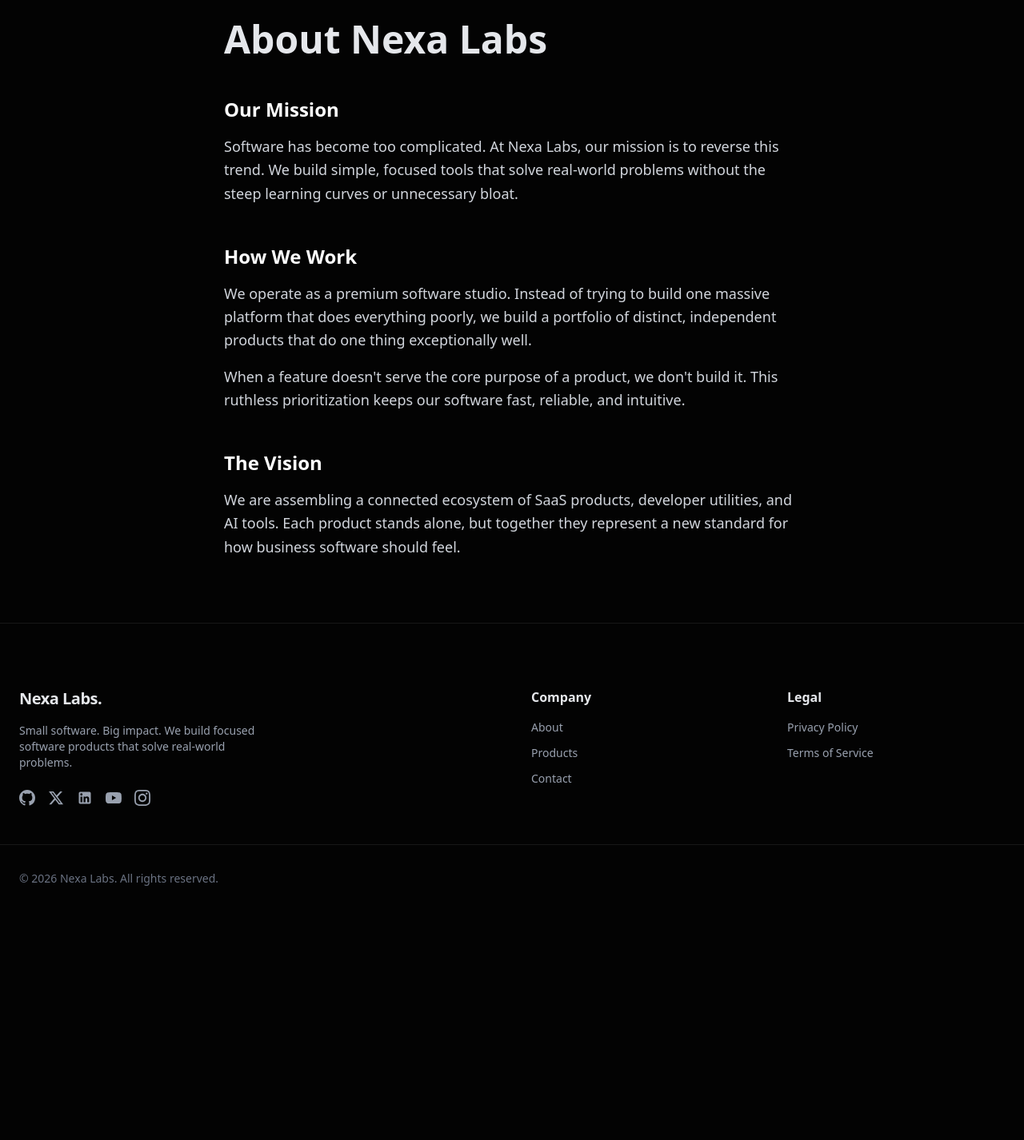
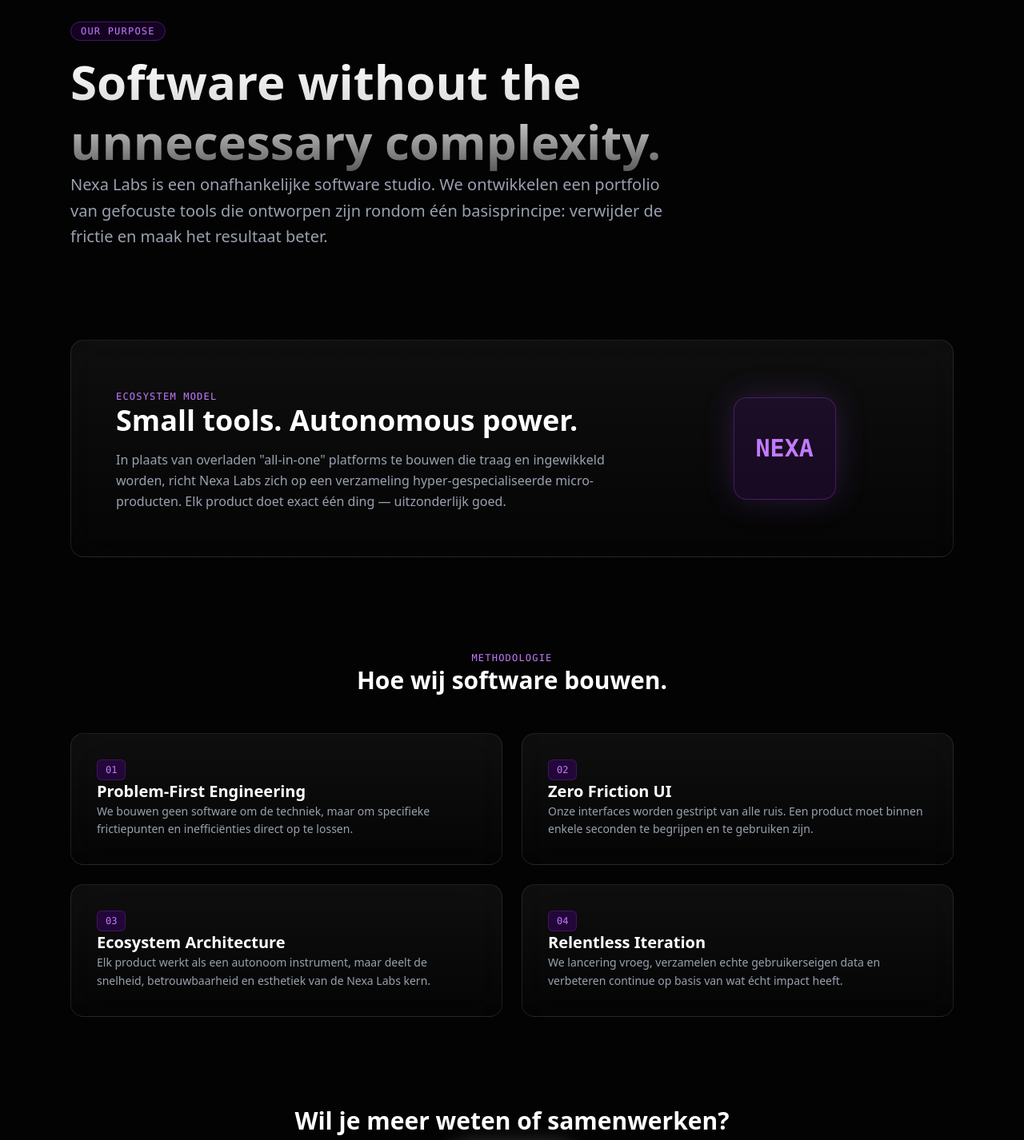
Before and after one commit to kev236/Nexa-labs, a Next.js app: page /about in a window 1280 px wide. Shown: the part 200-1626 px from the top of the page at 80% size. Before the commit the page ends 1389 px from the top, so only its background shows below. Built offline with nearby package versions, Linux system fonts and the light colour scheme.

Commit message:
Elevate About, Contact and Product detail pages to high-end SaaS design

```diff
--- a/app/about/page.tsx
+++ b/app/about/page.tsx
@@ -1,42 +1,123 @@
-import FadeIn from "@/components/FadeIn";
+import FadeIn from '@/components/FadeIn'
+import SpotlightCard from '@/components/SpotlightCard'
+import Link from 'next/link'
 
 export const metadata = {
-  title: "About | Nexa Labs",
-};
+  title: 'About — Nexa Labs',
+  description: 'Learn about Nexa Labs and our approach to building focused software.',
+}
 
 export default function AboutPage() {
+  const principles = [
+    {
+      badge: '01',
+      title: 'Problem-First Engineering',
+      desc: 'We bouwen geen software om de techniek, maar om specifieke frictiepunten en inefficiënties direct op te lossen.',
+    },
+    {
+      badge: '02',
+      title: 'Zero Friction UI',
+      desc: 'Onze interfaces worden gestript van alle ruis. Een product moet binnen enkele seconden te begrijpen en te gebruiken zijn.',
+    },
+    {
+      badge: '03',
+      title: 'Ecosystem Architecture',
+      desc: 'Elk product werkt als een autonoom instrument, maar deelt de snelheid, betrouwbaarheid en esthetiek van de Nexa Labs kern.',
+    },
+    {
+      badge: '04',
+      title: 'Relentless Iteration',
+      desc: 'We lancering vroeg, verzamelen echte gebruikerseigen data en verbeteren continue op basis van wat écht impact heeft.',
+    },
+  ]
+
   return (
-    <div className="max-w-3xl mx-auto px-6 py-20 min-h-screen">
-      <FadeIn>
-        <h1 className="text-4xl md:text-5xl font-bold mb-12">About Nexa Labs</h1>
+    <div className="max-w-6xl mx-auto px-6 py-20 space-y-28">
+      {/* HERO SECTION */}
+      <section className="max-w-3xl space-y-6">
+        <FadeIn direction="up">
+          <span className="text-xs font-mono tracking-widest text-purple-400 uppercase border border-purple-500/30 bg-purple-950/30 px-3 py-1 rounded-full">
+            OUR PURPOSE
+          </span>
+          <h1 className="text-4xl md:text-6xl font-extrabold text-gradient leading-tight mt-4">
+            Software without the unnecessary complexity.
+          </h1>
+          <p className="text-gray-400 text-lg md:text-xl font-normal leading-relaxed">
+            Nexa Labs is een onafhankelijke software studio. We ontwikkelen een portfolio van gefocuste tools die ontworpen zijn rondom één basisprincipe: verwijder de frictie en maak het resultaat beter.
+          </p>
+        </FadeIn>
+      </section>
 
-        <div className="space-y-12 text-lg text-gray-300 leading-relaxed">
-          <section>
-            <h2 className="text-2xl font-semibold text-white mb-4">Our Mission</h2>
-            <p>
-              Software has become too complicated. At Nexa Labs, our mission is to reverse this trend.
-              We build simple, focused tools that solve real-world problems without the steep learning curves or unnecessary bloat.
-            </p>
-          </section>
+      {/* CORE PHILOSOPHY SPOTLIGHT */}
+      <section>
+        <FadeIn direction="up">
+          <SpotlightCard className="p-10 md:p-14 border-purple-500/20">
+            <div className="grid md:grid-cols-12 gap-8 items-center">
+              <div className="md:col-span-8 space-y-4">
+                <span className="text-xs font-mono text-purple-400 uppercase tracking-widest">
+                  Ecosystem Model
+                </span>
+                <h2 className="text-2xl md:text-4xl font-bold text-white">
+                  Small tools. Autonomous power.
+                </h2>
+                <p className="text-gray-400 text-sm md:text-base leading-relaxed">
+                  In plaats van overladen &quot;all-in-one&quot; platforms te bouwen die traag en ingewikkeld worden, richt Nexa Labs zich op een verzameling hyper-gespecialiseerde micro-producten. Elk product doet exact één ding — uitzonderlijk goed.
+                </p>
+              </div>
+              <div className="md:col-span-4 flex justify-center">
+                <div className="w-32 h-32 rounded-2xl border border-purple-500/30 bg-purple-900/20 flex items-center justify-center text-purple-400 font-mono font-bold text-3xl shadow-[0_0_40px_rgba(168,85,247,0.2)]">
+                  NEXA
+                </div>
+              </div>
+            </div>
+          </SpotlightCard>
+        </FadeIn>
+      </section>
 
-          <section>
-            <h2 className="text-2xl font-semibold text-white mb-4">How We Work</h2>
-            <p className="mb-4">
-              We operate as a premium software studio. Instead of trying to build one massive platform that does everything poorly, we build a portfolio of distinct, independent products that do one thing exceptionally well.
-            </p>
-            <p>
-              When a feature doesn't serve the core purpose of a product, we don't build it. This ruthless prioritization keeps our software fast, reliable, and intuitive.
-            </p>
-          </section>
+      {/* OPERATING PRINCIPLES */}
+      <section className="space-y-12">
+        <FadeIn direction="up">
+          <div className="text-center max-w-xl mx-auto space-y-2">
+            <span className="text-xs font-mono text-purple-400 uppercase tracking-widest">
+              Methodologie
+            </span>
+            <h2 className="text-3xl font-bold text-white">Hoe wij software bouwen.</h2>
+          </div>
+        </FadeIn>
 
-          <section>
-            <h2 className="text-2xl font-semibold text-white mb-4">The Vision</h2>
-            <p>
-              We are assembling a connected ecosystem of SaaS products, developer utilities, and AI tools. Each product stands alone, but together they represent a new standard for how business software should feel.
-            </p>
-          </section>
+        <div className="grid md:grid-cols-2 gap-6">
+          {principles.map((p, idx) => (
+            <FadeIn key={idx} delay={idx * 0.1} direction="up">
+              <SpotlightCard className="h-full space-y-4">
+                <div className="flex justify-between items-center">
+                  <span className="text-xs font-mono text-purple-400 bg-purple-950/50 border border-purple-500/20 px-2.5 py-1 rounded-md">
+                    {p.badge}
+                  </span>
+                </div>
+                <h3 className="text-xl font-bold text-white">{p.title}</h3>
+                <p className="text-gray-400 text-sm leading-relaxed">{p.desc}</p>
+              </SpotlightCard>
+            </FadeIn>
+          ))}
         </div>
-      </FadeIn>
+      </section>
+
+      {/* FOOTER CTA */}
+      <section className="text-center space-y-6">
+        <FadeIn direction="up">
+          <h2 className="text-2xl md:text-3xl font-bold text-white">
+            Wil je meer weten of samenwerken?
+          </h2>
+          <div className="pt-2">
+            <Link
+              href="/contact"
+              className="inline-block bg-white text-black font-semibold px-8 py-3.5 rounded-full hover:bg-gray-200 transition-all shadow-[0_0_25px_rgba(255,255,255,0.2)]"
+            >
+              Get in Touch
+            </Link>
+          </div>
+        </FadeIn>
+      </section>
     </div>
-  );
+  )
 }
--- a/app/contact/page.tsx
+++ b/app/contact/page.tsx
@@ -1,4 +1,6 @@
 import ContactForm from '@/components/ContactForm'
+import FadeIn from '@/components/FadeIn'
+import SpotlightCard from '@/components/SpotlightCard'
 
 export const metadata = {
   title: 'Contact — Nexa Labs',
@@ -7,18 +9,49 @@ export const metadata = {
 
 export default function ContactPage() {
   return (
-    <main className="max-w-4xl mx-auto px-6 py-20">
-      <div className="mb-12">
-        <span className="text-xs uppercase tracking-wider text-purple-400 font-semibold">
-          Contact
-        </span>
-        <h1 className="text-4xl font-bold mt-2 text-white">Let&apos;s talk.</h1>
-        <p className="text-gray-400 mt-4">
-          Heb je een vraag, feedback of wil je samenwerken? Vul het onderstaande formulier in en we reageren zo snel mogelijk.
-        </p>
+    <div className="max-w-6xl mx-auto px-6 py-20">
+      <div className="grid lg:grid-cols-12 gap-12 items-start">
+        {/* LEFT INFO COLUMN */}
+        <div className="lg:col-span-5 space-y-8">
+          <FadeIn direction="up">
+            <span className="text-xs font-mono tracking-widest text-purple-400 uppercase border border-purple-500/30 bg-purple-950/30 px-3 py-1 rounded-full">
+              DIRECT LINE
+            </span>
+            <h1 className="text-4xl md:text-6xl font-extrabold text-gradient leading-tight mt-4">
+              Let&apos;s talk.
+            </h1>
+            <p className="text-gray-400 text-base leading-relaxed mt-4">
+              Heb je een vraag over een van onze producten, wil je feedback delen of zoek je contact met ons engineering team? Neem direct contact op.
+            </p>
+          </FadeIn>
+
+          <FadeIn direction="up" delay={0.1}>
+            <div className="space-y-4 pt-4">
+              <div className="flex items-center gap-3 p-4 rounded-xl border border-white/5 bg-white/3">
+                <div className="w-2.5 h-2.5 rounded-full bg-emerald-400 animate-pulse" />
+                <div>
+                  <div className="text-xs font-mono text-gray-400">STATUS</div>
+                  <div className="text-sm font-medium text-white">Engineering Online & Responding</div>
+                </div>
+              </div>
+
+              <div className="p-4 rounded-xl border border-white/5 bg-white/3 space-y-1">
+                <div className="text-xs font-mono text-gray-400">EXPECTED RESPONSE</div>
+                <div className="text-sm font-medium text-white">Binnen 24 uur op werkdagen</div>
+              </div>
+            </div>
+          </FadeIn>
+        </div>
+
+        {/* RIGHT FORM COLUMN */}
+        <div className="lg:col-span-7">
+          <FadeIn direction="up" delay={0.2}>
+            <SpotlightCard className="p-8 md:p-10 border-purple-500/20">
+              <ContactForm />
+            </SpotlightCard>
+          </FadeIn>
+        </div>
       </div>
-
-      <ContactForm />
-    </main>
+    </div>
   )
 }
```
Also changed, not shown: app/products/[slug]/page.tsx (+119 -43 lines).
